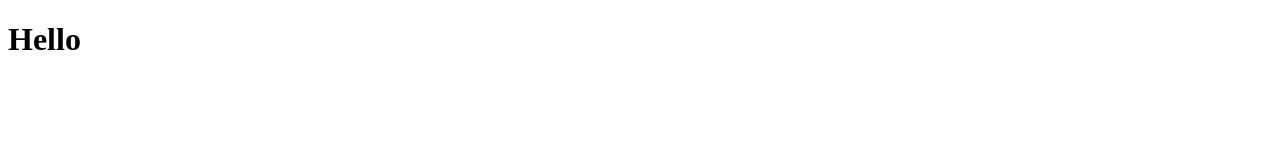
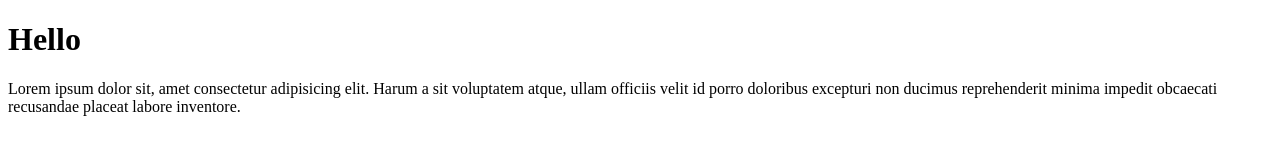
Before and after one commit to stephinealdea/myrepo, a plain HTML site: page index.html in a window 1280 px wide. Drawn offline with Linux system fonts and the light colour scheme.

Commit message:
udpate index

```diff
--- a/index.html
+++ b/index.html
@@ -7,5 +7,6 @@
 </head>
 <body>
     <h1>Hello</h1>
+    <p>Lorem ipsum dolor sit, amet consectetur adipisicing elit. Harum a sit voluptatem atque, ullam officiis velit id porro doloribus excepturi non ducimus reprehenderit minima impedit obcaecati recusandae placeat labore inventore.</p>
 </body>
 </html>
```
